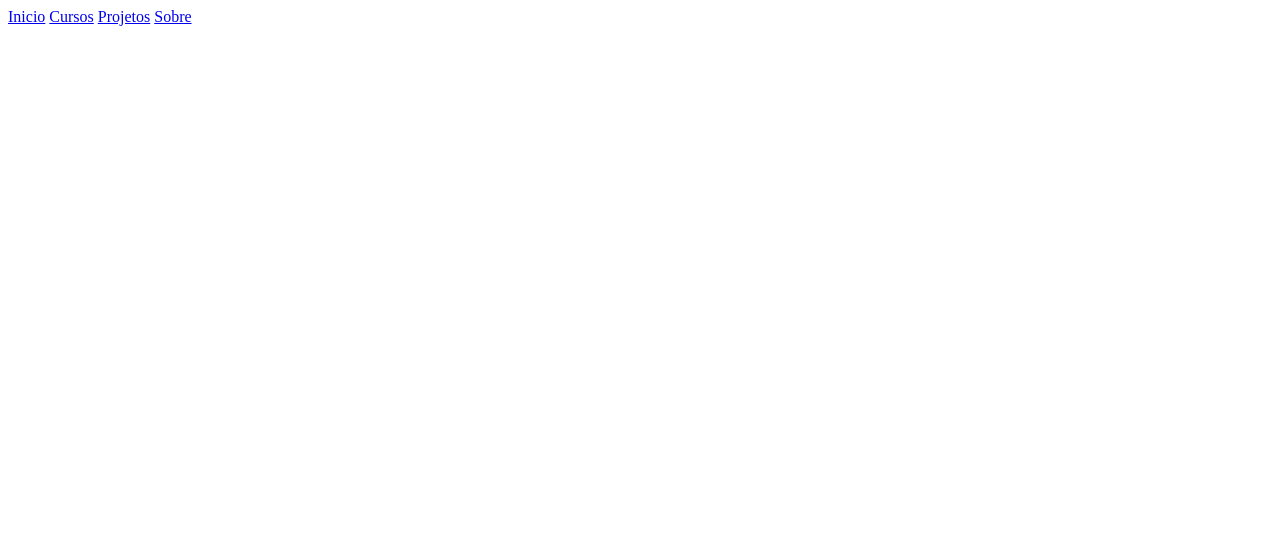
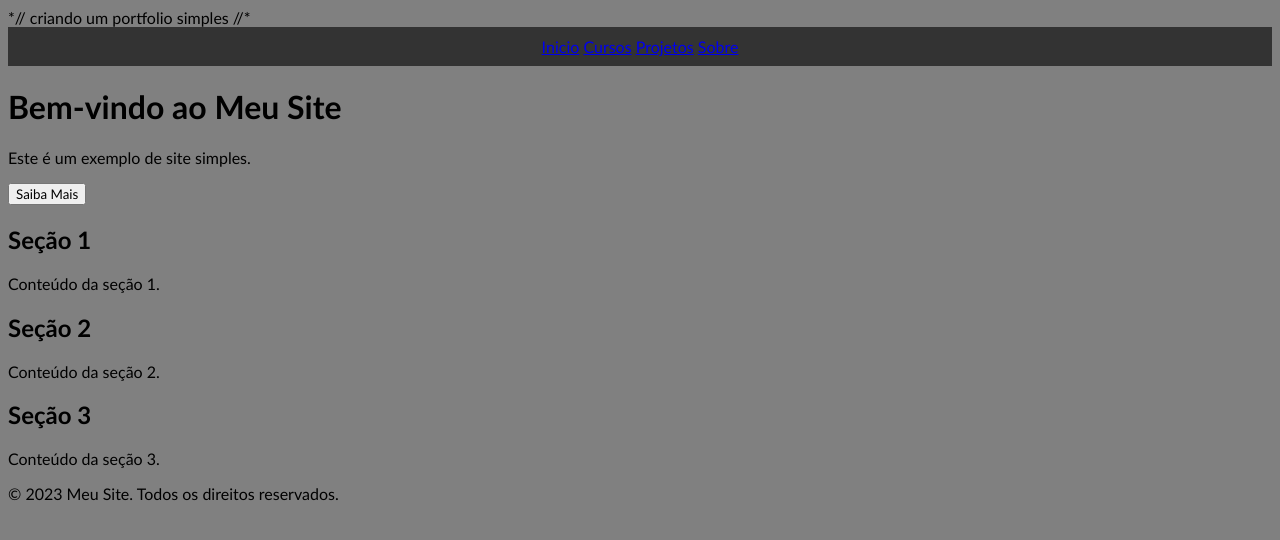
Before and after one commit to caioomega/exemplogit---SENAI, a plain HTML site: page index.html in a window 1280 px wide. Drawn offline with Linux system fonts and the light colour scheme.

Commit message:
`Added basic HTML structure, CSS styles and JavaScript functionality to a simple website.`

```diff
--- a/index.html
+++ b/index.html
@@ -3,7 +3,9 @@
 <head>
     <meta charset="UTF-8">
     <meta name="viewport" content="width=device-width, initial-scale=1.0">
-    <title>Document</title>
+    <title>Meu Site</title>
+    <link rel="stylesheet" href="style.css">
+    *// criando um portfolio simples //*
 </head>
 <body>
     <div class="header">
@@ -13,7 +15,35 @@
             <a href="#">Projetos</a>
             <a href="#">Sobre</a>
         </header>
+        <h1>Bem-vindo ao Meu Site</h1>
+        <p>Este é um exemplo de site simples.</p>
+        <button>Saiba Mais</button>
     </div>
+    <div class="content">
+        <section>
+            <h2>Seção 1</h2>
+            <p>Conteúdo da seção 1.</p>
+        </section>
+        <section>
+            <h2>Seção 2</h2>
+            <p>Conteúdo da seção 2.</p>
+        </section>
+        <section>
+            <h2>Seção 3</h2>
+            <p>Conteúdo da seção 3.</p>
+        </section>
+    </div>
+    <div class="footer">
+        <footer>
+            <p>&copy; 2023 Meu Site. Todos os direitos reservados.</p>
+        </footer>
+    </div>
+    <script src="script.js"></script>
+    <script>
+        document.querySelector('button').addEventListener('click', function() {
+            alert('Botão clicado!');
+        });
+    </script>
 
 </body>
 </html>
--- a/style.css
+++ b/style.css
@@ -0,0 +1,13 @@
+*{
+    font-family: 'Gill Sans', 'Gill Sans MT', Calibri, 'Trebuchet MS', sans-serif;
+}
+body {
+    background-color: gray;
+}
+header {
+    background-color: #333;
+    color: white;
+    padding: 10px 0;
+    text-align: center;
+
+}
```
